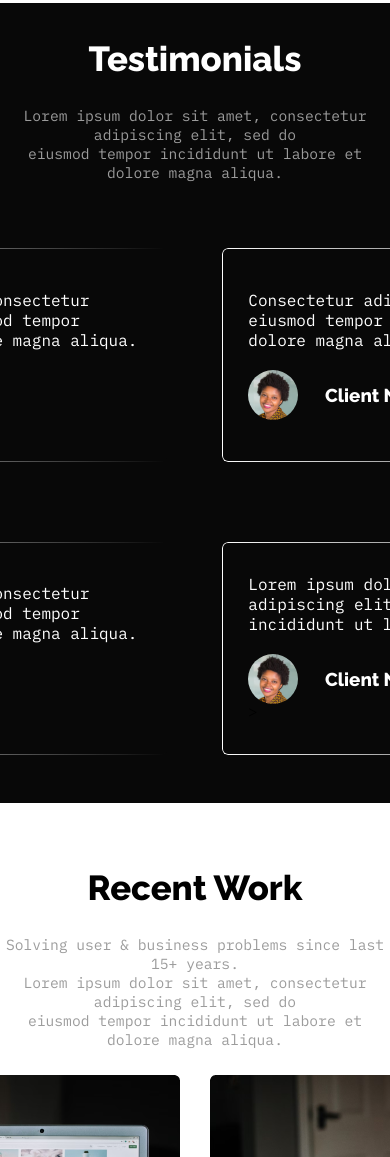
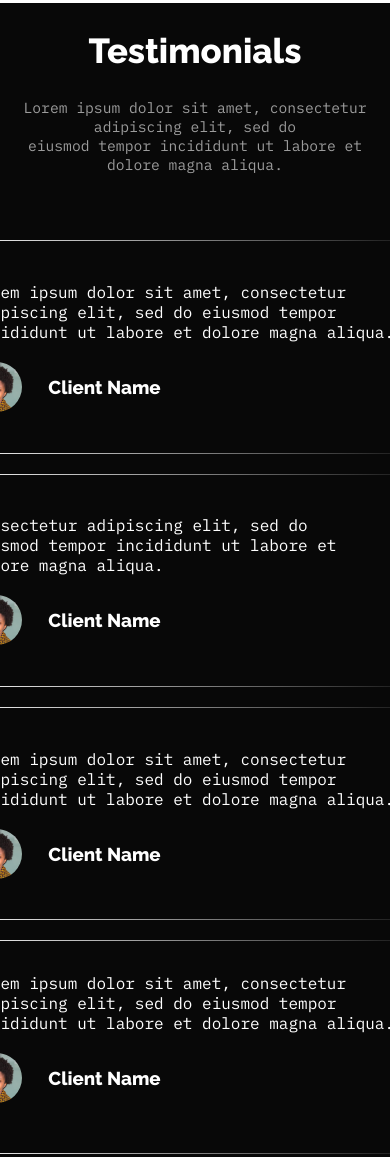
Before and after one commit to chmonka/PortfolioLayout, a plain HTML site: page index.html in a window 390 px wide. Shown: the part 2310-3467 px from the top of the page. Drawn offline with Linux system fonts and the light colour scheme.

Commit message:
feat: адаптив testimonials

```diff
--- a/index.html
+++ b/index.html
@@ -122,8 +122,6 @@
                             <h1>Client Name</h1>
                         </div>
                     </figure>
-                </div>
-                <div class="testimonials-users-frame">
                     <figure class="user-frame">
                         <p>Lorem ipsum dolor sit amet, consectetur <br> adipiscing elit, sed do eiusmod tempor
                             incididunt ut labore et dolore magna aliqua. </p>
--- a/src/main.css
+++ b/src/main.css
@@ -239,14 +239,13 @@
     justify-content: center;
     flex-direction: column;
     width: 100%;
-    height: 600pt;
 }
 
 .user-frame {
     position: relative;
-    width: 360pt;
     height: 160pt;
     display: flex;
+    width: 500px;
     flex-direction: column;
     justify-content: center;
     align-items: flex-start;
@@ -277,9 +276,10 @@
 .testimonials-users-frame {
     display: flex;
     flex-direction: row;
-    width: 760pt;
+    justify-content: center;
+    flex-wrap: wrap;
+    row-gap: 20px;
     padding: 30pt 0pt;
-    justify-content: space-between;
 }
 
 .user-frame p {
```
